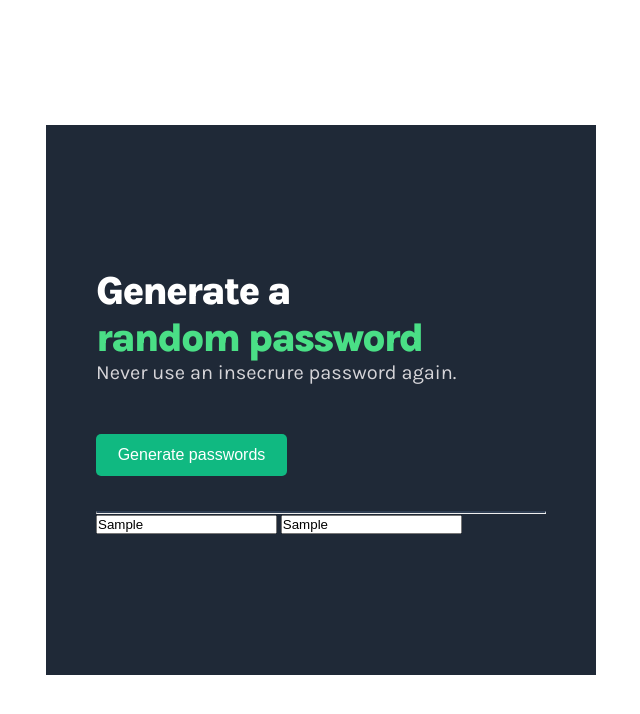
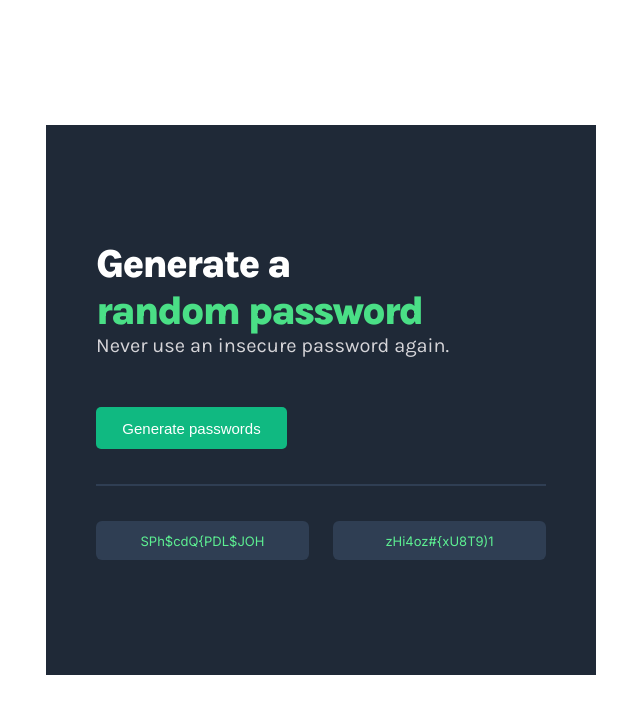
Before and after one commit to pauljomy/password-generator, a website built with Vite: page index.html in a window 1280 px wide. Both pictures are taken after typing "Sample", "Sample" into the empty fields and a click on the button "Generate passwords". Shown: the whole page, without its empty margins (319-959 px from the left). Built offline with nearby package versions, Linux system fonts and the light colour scheme.

Commit message:
password generator completed

```diff
--- a/index.css
+++ b/index.css
@@ -1,4 +1,5 @@
 @import url("https://fonts.googleapis.com/css2?family=Karla:ital,wght@0,200..800;1,200..800&display=swap");
+@import url("https://fonts.googleapis.com/css2?family=Inter:ital,opsz,wght@0,14..32,100..900;1,14..32,100..900&display=swap");
 
 * {
   margin: 0;
@@ -53,12 +54,34 @@ button {
   width: 191px;
   height: 42px;
   background-color: #10b981;
-  font-size: 16px;
+  font-size: 15px;
   border-radius: 5px;
   border: none;
   margin-bottom: 35px;
 }
 
 hr {
-  border-top: 2px solid #2f3e53;
+  border: 1px solid #2f3e53;
+  margin-bottom: 35px;
 }
+
+.input {
+  display: flex;
+  gap: 24px;
+  /* width: 39px;
+  height: 11px;
+  background-color: #2f3e53; */
+}
+
+.text1,
+.text2 {
+  width: 411px;
+  height: 39px;
+  border: none;
+  background-color: #2f3e53;
+  border-radius: 6px;
+  color: #5def92;
+  text-align: center;
+  font-size: 13px;
+  font-family: "Inter", sans-serif;
+}
--- a/index.html
+++ b/index.html
@@ -8,12 +8,12 @@
         <span class="header1">Generate a</span> <br />
         <span class="header2">random password</span>
       </h1>
-      <p>Never use an insecrure password again.</p>
+      <p>Never use an insecure password again.</p>
       <button>Generate passwords</button>
       <hr />
       <div class="input">
-        <input type="text" />
-        <input type="text" />
+        <input type="text" class="text1" />
+        <input type="text" class="text2" />
       </div>
       <script src="index.js"></script>
     </div>
--- a/index.js
+++ b/index.js
@@ -1,2 +1,126 @@
-const characters = ["A","B","C","D","E","F","G","H","I","J","K","L","M","N","O","P","Q","R","S","T","U","V","W","X","Y","Z","a","b","c","d","e","f","g","h","i","j","k","l","m","n","o","p","q","r","s","t","u","v","w","x","y","z", "0", "1", "2", "3", "4", "5", "6", "7", "8", "9","~","`","!","@","#","$","%","^","&","*","(",")","_","-","+","=","{","[","}","]",",","|",":",";","<",">",".","?",
-"/"];
+const characters = [
+  "A",
+  "B",
+  "C",
+  "D",
+  "E",
+  "F",
+  "G",
+  "H",
+  "I",
+  "J",
+  "K",
+  "L",
+  "M",
+  "N",
+  "O",
+  "P",
+  "Q",
+  "R",
+  "S",
+  "T",
+  "U",
+  "V",
+  "W",
+  "X",
+  "Y",
+  "Z",
+  "a",
+  "b",
+  "c",
+  "d",
+  "e",
+  "f",
+  "g",
+  "h",
+  "i",
+  "j",
+  "k",
+  "l",
+  "m",
+  "n",
+  "o",
+  "p",
+  "q",
+  "r",
+  "s",
+  "t",
+  "u",
+  "v",
+  "w",
+  "x",
+  "y",
+  "z",
+  "0",
+  "1",
+  "2",
+  "3",
+  "4",
+  "5",
+  "6",
+  "7",
+  "8",
+  "9",
+  "~",
+  "`",
+  "!",
+  "@",
+  "#",
+  "$",
+  "%",
+  "^",
+  "&",
+  "*",
+  "(",
+  ")",
+  "_",
+  "-",
+  "+",
+  "=",
+  "{",
+  "[",
+  "}",
+  "]",
+  ",",
+  "|",
+  ":",
+  ";",
+  "<",
+  ">",
+  ".",
+  "?",
+  "/",
+];
+
+let randomPassword1 = "";
+let randomPassword2 = "";
+const generateButton = document.querySelector("button");
+const inputElement1 = document.querySelector(".text1");
+const inputElement2 = document.querySelector(".text2");
+
+generateButton.addEventListener("click", feedPassword);
+
+function feedPassword() {
+  const [firstPassword, secondPassword] = generatePassword();
+  inputElement1.value = firstPassword;
+  inputElement2.value = secondPassword;
+  randomPassword1 = "";
+  randomPassword2 = "";
+}
+
+function generateRandomLetter() {
+  for (let i = 0; i < characters.length; i++) {
+    let randomLetter = Math.floor(Math.random() * characters.length);
+    return randomLetter;
+  }
+}
+
+function generatePassword() {
+  for (let i = 0; i < 15; i++) {
+    let randomLetter1 = generateRandomLetter();
+    let randomLetter2 = generateRandomLetter();
+    randomPassword1 += characters[randomLetter1];
+    randomPassword2 += characters[randomLetter2];
+  }
+  return [randomPassword1, randomPassword2];
+}
```
